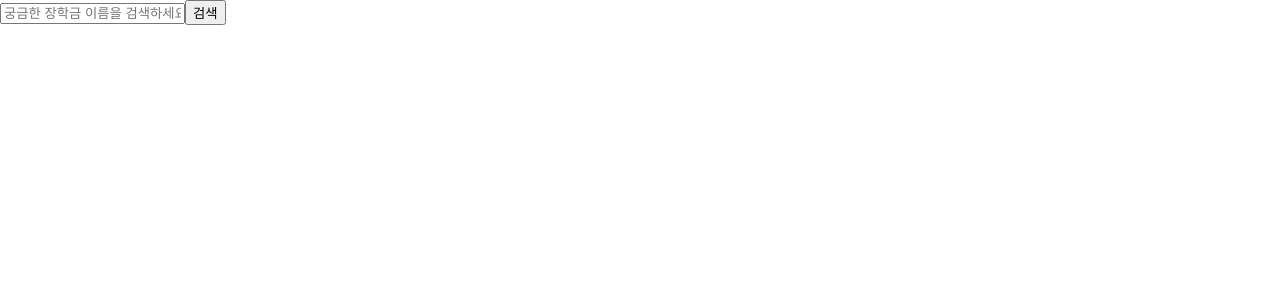
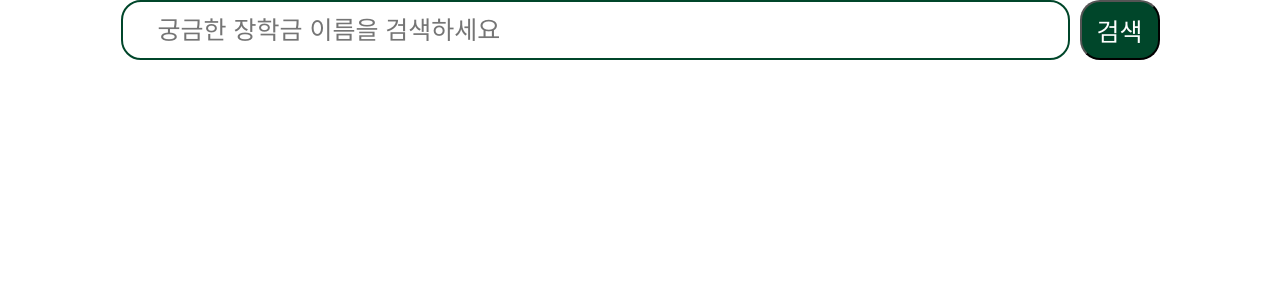
Before and after one commit to ECC-2024-Winter-Team1/EwhaScholarship_FE, a React (Create React App) app: page / in a window 1280 px wide. Shown: the top 300 px of the page. Built offline with nearby package versions, Linux system fonts and the light colour scheme.

Commit message:
feat: 검색창 화면 가운데 정렬 및 기본적인 꾸밈

```diff
--- a/src/components/Main/SearchBox.jsx
+++ b/src/components/Main/SearchBox.jsx
@@ -1,10 +1,27 @@
 import styled from "styled-components";
 
-const InputWrapper = styled.div``;
+const InputWrapper = styled.div`
+  display: flex;
+  justify-content: center;
+  gap: 10px;
+`;
 
-const StyledInput = styled.input``;
+const StyledInput = styled.input`
+  width: 900px;
+  border-radius: 20px;
+  border: 2px solid #00462a;
+  font-size: 25px;
+  padding: 10px 10px 10px 35px;
+`;
 
-const Button = styled.button``;
+const Button = styled.button`
+  width: 80px;
+  border-radius: 20px;
+  font-size: 25px;
+  background-color: #00462a;
+  color: white;
+  padding: 10px 10px;
+`;
 
 export default function SearchBox() {
   return (
```
